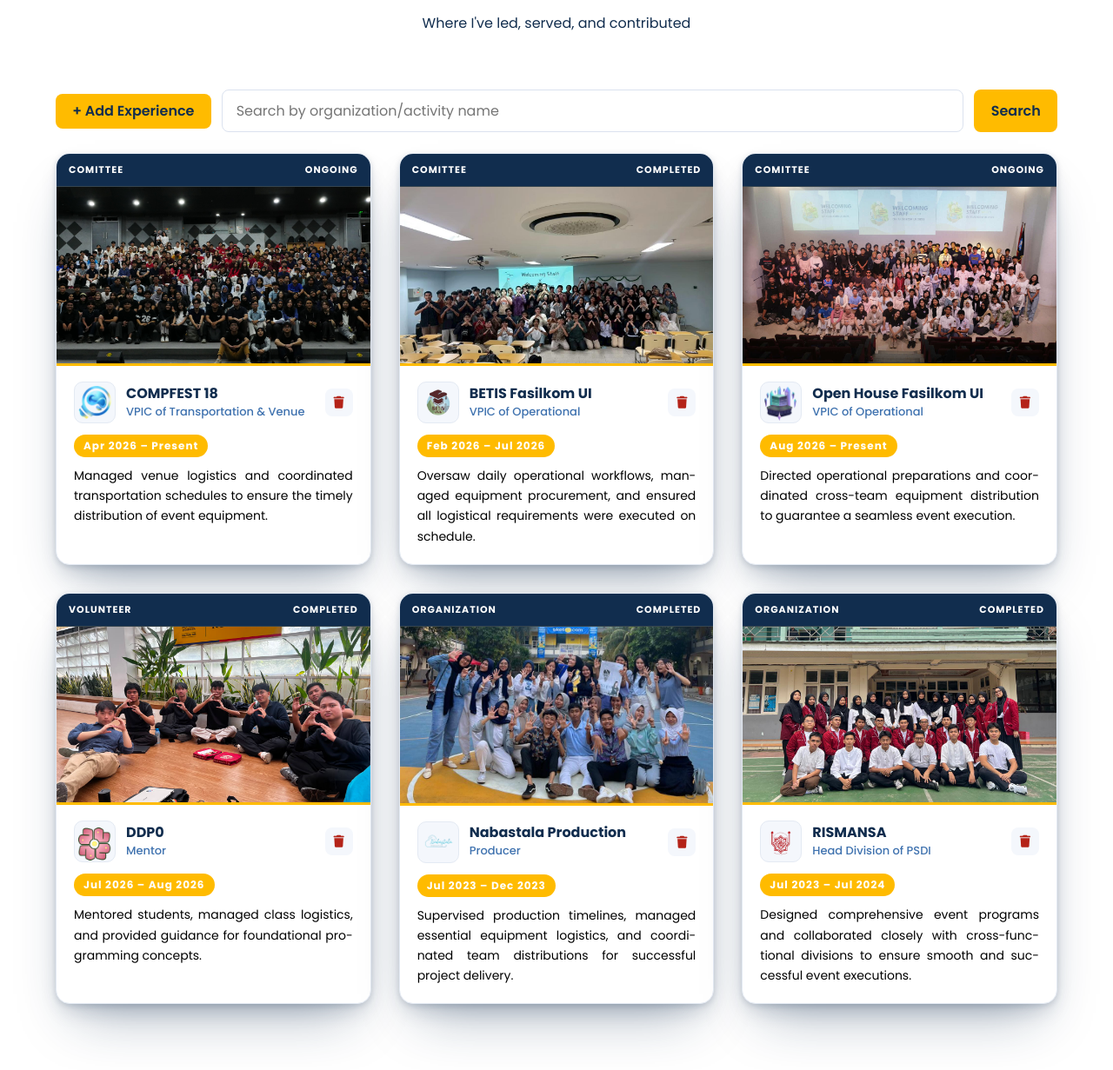
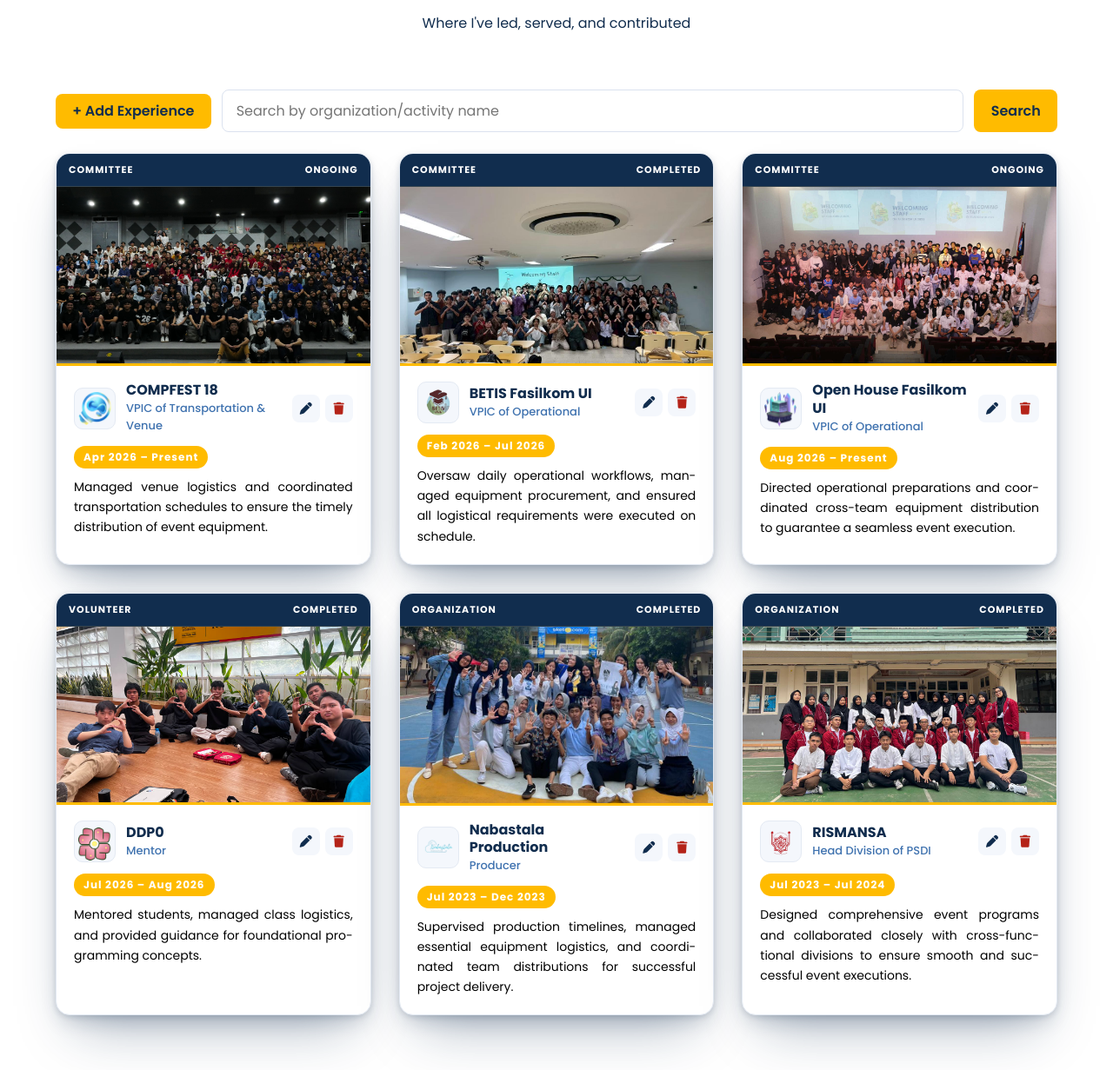
Before and after one commit to fazaaqila09/myportofolio, a Django app: page /experience/ in a window 1280 px wide. Shown: the part 195-1426 px from the top of the page at 87% size. Run offline with Django 5.2, Linux system fonts and the light colour scheme; data comes from the database, SQL or seed files in the repository.

Commit message:
feat: menambahkan form edit pada section experience, memperbarui tests.py, dan menyusun dokumentasi Tugas 3

```diff
--- a/main/urls.py
+++ b/main/urls.py
@@ -5,6 +5,7 @@
     show_education,
     show_projects,
     create_experience,
+    update_experience,
     create_project,
     update_project,
     get_experience_json,
@@ -19,6 +20,7 @@
     path("", show_main, name="show_main"),
     path("experience/", show_experience, name="show_experience"),
     path("experience/add/", create_experience, name="create_experience"),
+    path("experience/<uuid:experience_id>/edit/", update_experience, name="update_experience"),
     path("experience/<uuid:experience_id>/delete/", delete_experience, name="delete_experience"),
     path("api/experience/", get_experience_json, name="get_experience_json"),
     path("education/", show_education, name="show_education"),
--- a/main/views.py
+++ b/main/views.py
@@ -43,7 +43,7 @@
             title="COMPFEST 18",
             role="VPIC of Transportation & Venue",
             description="Managed venue logistics and coordinated transportation schedules to ensure the timely distribution of event equipment.",
-            category="comittee",
+            category="committee",
             thumbnail="/static/img/exp-cf.jpg",
             logo="/static/img/logo-cf.png"
         )
@@ -54,7 +54,7 @@
             title="BETIS Fasilkom UI",
             role="VPIC of Operational",
             description="Oversaw daily operational workflows, managed equipment procurement, and ensured all logistical requirements were executed on schedule.",
-            category="comittee",
+            category="committee",
             thumbnail="/static/img/exp-betis.jpeg",
             logo="/static/img/logo-betis.png"
         )
@@ -66,7 +66,7 @@
             title="Open House Fasilkom UI",
             role="VPIC of Operational",
             description="Directed operational preparations and coordinated cross-team equipment distribution to guarantee a seamless event execution.",
-            category="comittee",
+            category="committee",
             thumbnail="/static/img/exp-oh.jpg",
             logo="/static/img/logo-oh.png"
         )
@@ -145,6 +145,34 @@
     context = {
         "name": "Faza",
         "form": form,
+        "auth_error": auth_error,
+    }
+    return render(request, "experience_form.html", context)
+
+
+def update_experience(request, experience_id):
+    experience = get_object_or_404(Experience, pk=experience_id)
+    # started_at bukan field model yang bisa diedit (auto_now_add), jadi
+    # diisi manual ke form sebagai tanggal awal.
+    initial = {"started_at": timezone.localtime(experience.started_at).date()}
+    form = ExperienceForm(request.POST or None, instance=experience, initial=initial)
+    auth_error = None
+
+    if request.method == "POST":
+        if not is_authorized(request):
+            auth_error = "Invalid access code."
+        elif form.is_valid():
+            experience = form.save(commit=False)
+            started_date = form.cleaned_data["started_at"]
+            experience.started_at = timezone.make_aware(datetime.combine(started_date, datetime.min.time()))
+            experience.save()
+            messages.success(request, "Experience updated successfully!")
+            return redirect("main:show_experience")
+
+    context = {
+        "name": "Faza",
+        "form": form,
+        "experience": experience,
         "auth_error": auth_error,
     }
     return render(request, "experience_form.html", context)
--- a/static/css/style.css
+++ b/static/css/style.css
@@ -1551,6 +1551,32 @@
 }
 .exp-delete-btn:hover { background: #b42318; color: #fff; }
 
+/* Tombol edit (pena) di samping tombol hapus */
+.exp-actions {
+    margin-left: auto;
+    flex: 0 0 auto;
+    display: flex;
+    align-items: center;
+    gap: 6px;
+}
+.exp-actions .exp-delete-btn { margin-left: 0; }
+.exp-edit-btn {
+    width: 32px;
+    height: 32px;
+    display: flex;
+    align-items: center;
+    justify-content: center;
+    border: none;
+    border-radius: 8px;
+    background: #F4F7FC;
+    color: #112D4E;
+    font-size: 14px;
+    cursor: pointer;
+    text-decoration: none;
+    transition: background .2s ease, color .2s ease;
+}
+.exp-edit-btn:hover { background: #3F72AF; color: #fff; }
+
 /* Form (add experience & delete modal) */
 .exp-form { width: 90%; max-width: 600px; margin: 0 auto; }
 .form-group { margin-bottom: 1.25rem; }
--- a/templates/experience.html
+++ b/templates/experience.html
@@ -57,6 +57,13 @@
                             <h3 class="exp-org">{{ experience.title }}</h3>
                             <p class="exp-role">{{ experience.role }}</p>
                         </div>
+                        <div class="exp-actions">
+                            <a href="{% url 'main:update_experience' experience.id %}"
+                                class="exp-edit-btn"
+                                aria-label="Edit {{ experience.title }}"
+                                title="Edit">
+                                <i class="fa-solid fa-pen"></i>
+                            </a>
                             <button type="button"
                                 class="exp-delete-btn"
                                 popovertarget="delete-experience-{{ experience.id }}"
@@ -64,6 +71,7 @@
                                 title="Delete">
                                 <i class="fa-solid fa-trash"></i>
                             </button>
+                        </div>
                     </div>
 
                     <span class="exp-period">
```
Also changed, not shown: main/tests.py (+106 -3 lines), templates/experience_form.html (+6 -4 lines), README.md. Lines whose indentation alone changed are shown as unchanged.
